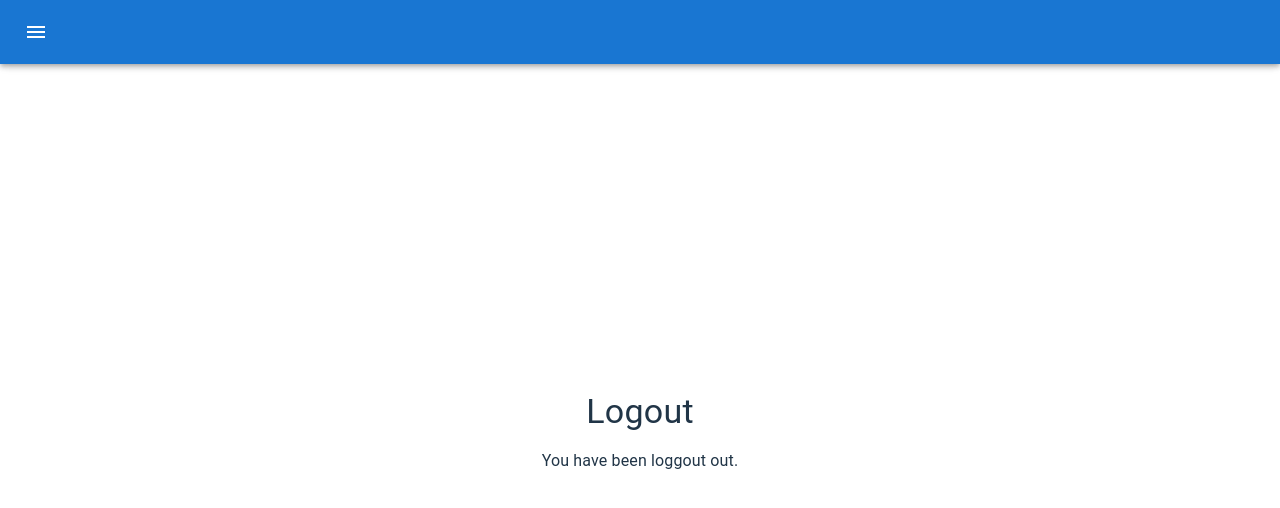
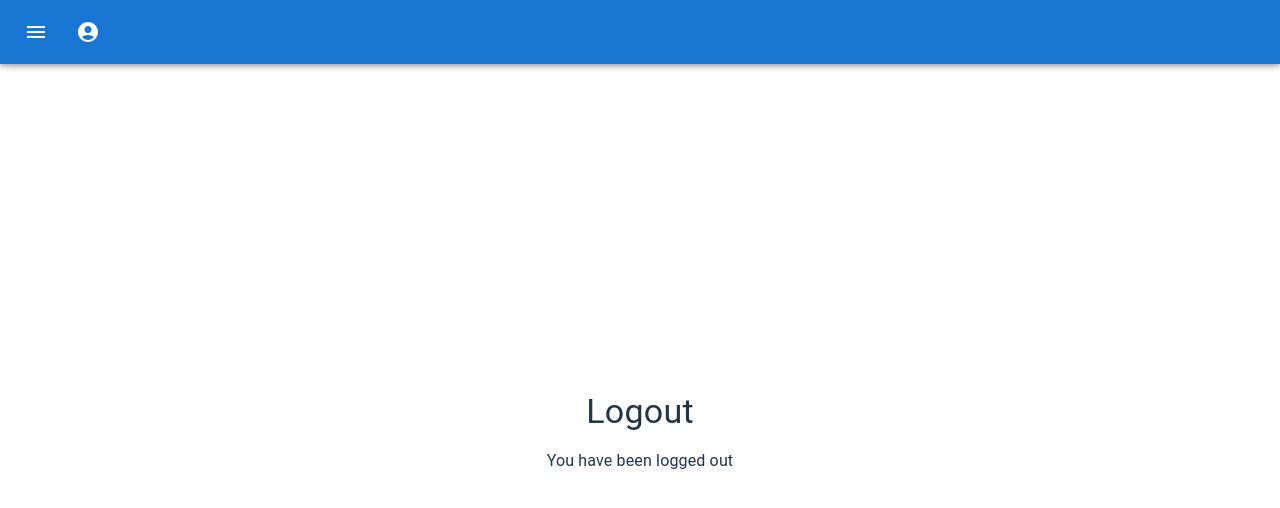
Before and after one commit to eccpluto/IOD2024-capstoneProject, a React (Vite) app in the folder frontend/ideo/: page /logout in a window 1280 px wide. Shown: the top 508 px of the page. Built offline with nearby package versions, Linux system fonts and the light colour scheme.

Commit message:
fixed warning when rendering two components in parallel, mock user inserted for testing purposes

```diff
--- a/frontend/ideo/src/components/common/NavigationBar.jsx
+++ b/frontend/ideo/src/components/common/NavigationBar.jsx
@@ -7,7 +7,7 @@ import { useUserContext } from "../../contexts/UserContext";
 // A bar at the top of the viewport to allow the user to navigate the app
 export default function NavigationBar(props) {
 
-    const { user } = useUserContext();
+    const { user, handleUpdateUser } = useUserContext();
 
     // anchor elements for determining menu to popover
     const [anchorElMenu, setAnchorElMenu] = useState(null);
@@ -97,7 +97,11 @@ export default function NavigationBar(props) {
                         <MenuItem key="account" onClick={handleCloseAll}>
                             <NavLink to={"/account"}>Account</NavLink>
                         </MenuItem>
-                        <MenuItem key="logout" onClick={handleCloseAll}>
+                        <MenuItem key="logout" onClick={() => {
+                            handleCloseAll;
+                            handleUpdateUser(null);
+                        }
+                        }>
                             <NavLink to={"/logout"}>Logout</NavLink>
                         </MenuItem>
                     </Menu>
--- a/frontend/ideo/src/contexts/UserContext.jsx
+++ b/frontend/ideo/src/contexts/UserContext.jsx
@@ -8,7 +8,14 @@ export const UserProvider = (props) => {
     // default on first call is no user - this will persist with another user
     // if logged in for that session.
 
-    const [user, setUser] = useState(null);
+    const tempUser = {
+        id: 1234,
+        email: "tony@testuser.com",
+        name: "Tony the Tiger",
+        theme: "Light"
+    }
+
+    const [user, setUser] = useState(tempUser);
 
     const handleUpdateUser = (user) => {
         user ?
--- a/frontend/ideo/src/pages/LogoutPage.jsx
+++ b/frontend/ideo/src/pages/LogoutPage.jsx
@@ -4,14 +4,6 @@ import { LoginForm } from "../components"
 import { useUserContext } from "../contexts/UserContext"
 
 export default function LogoutPage(props) {
-
-    const { user, handleUpdateUser } = useUserContext();
-
-    const doLogout = () => {
-        handleUpdateUser(null);
-    }
-
-    doLogout();
 
     return (
         <Container maxWidth="xl">
@@ -21,10 +13,9 @@ export default function LogoutPage(props) {
                 borderRadius: 4,
             }}>
                 <Header title='Logout' />
-                {!user && (
-                    <Typography>
-                        You have been loggout out.
-                    </Typography>)}
+                <Typography>
+                    You have been logged out
+                </Typography>
             </Box>
         </Container>
     )
```
